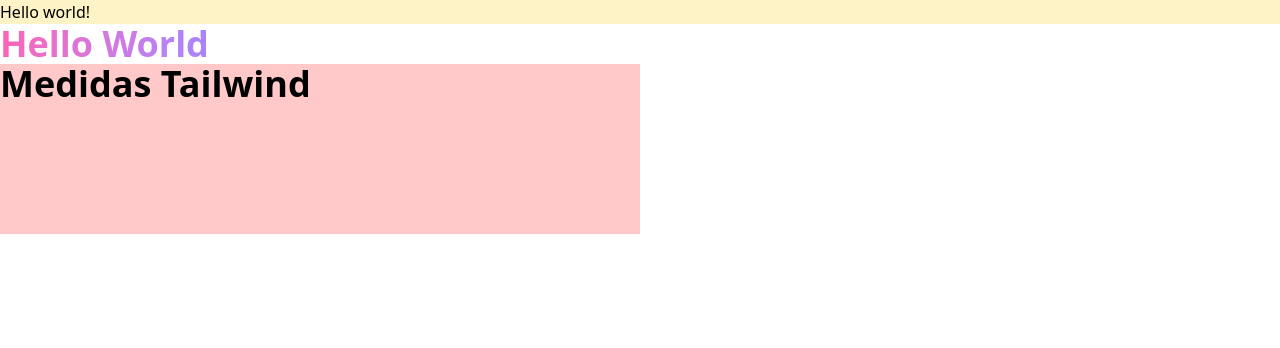
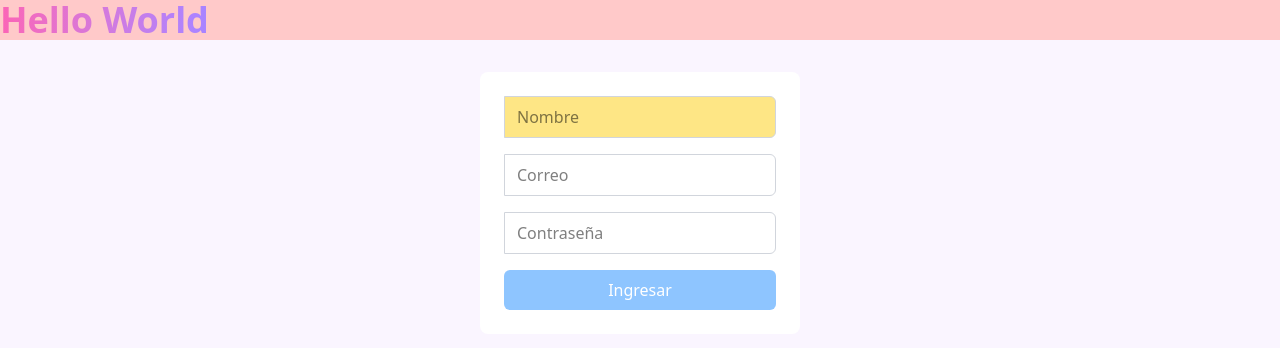
Before and after one commit to angelfloresmoran/angelldev, a website: page src/index.html in a window 1280 px wide. Drawn offline with Linux system fonts and the light colour scheme.

Commit message:
Implementando formulario y metodos focus, hover en tailwi nd

```diff
--- a/src/index.html
+++ b/src/index.html
@@ -6,20 +6,25 @@
     <title>Document</title>
     <link href="./output.css" rel="stylesheet">
 </head>
-<body>
-    <div class="container">
-        <h1 class="bg-amber-100">
-            Hello world!
-        </h1>
-        <div class="text-4xl font-extrabold">
+<body class="bg-purple-50 w-full">
+
+    <div class="d-flex text-align-center bg-red-200 w-full h-1/3 ">
+        <div class="text-4xl font-extrabold align-middle">
             <span class="bg-clip-text text-transparent
              bg-gradient-to-r from-pink-400 to-violet-400">
              Hello World
             </span>
         </div>
-        <div>
-            <h2 class="text-4xl font-extrabold bg-red-200 w-1/2 h-[170px]">Medidas Tailwind</h2>
-        </div>
+    </div>
+    <div>
+        <form action="" class="bg-white w-80 mx-auto mt-8 rounded-lg p-6">
+
+            <input type="text" placeholder="Nombre" class="border border-gray-300 w-full px-3 py-2 mb-4 rounded-r-md disabled:bg-amber-200" disabled>
+            <input type="email" placeholder="Correo" class="border border-gray-300 w-full px-3 py-2 mb-4 rounded-r-md focus:outline-none focus:ring-1 focus:ring-purple-600">
+            <input type="password" placeholder="Contraseña" class="border border-gray-300 w-full px-3 py-2 mb-4 rounded-r-md">
+            <input type="submit" value="Ingresar" class="bg-blue-300 w-full py-2 text-white rounded-md cursor-pointer">
+
+        </form>
     </div>
 </body>
 </html>
```
Also changed, not shown: src/output.css.
